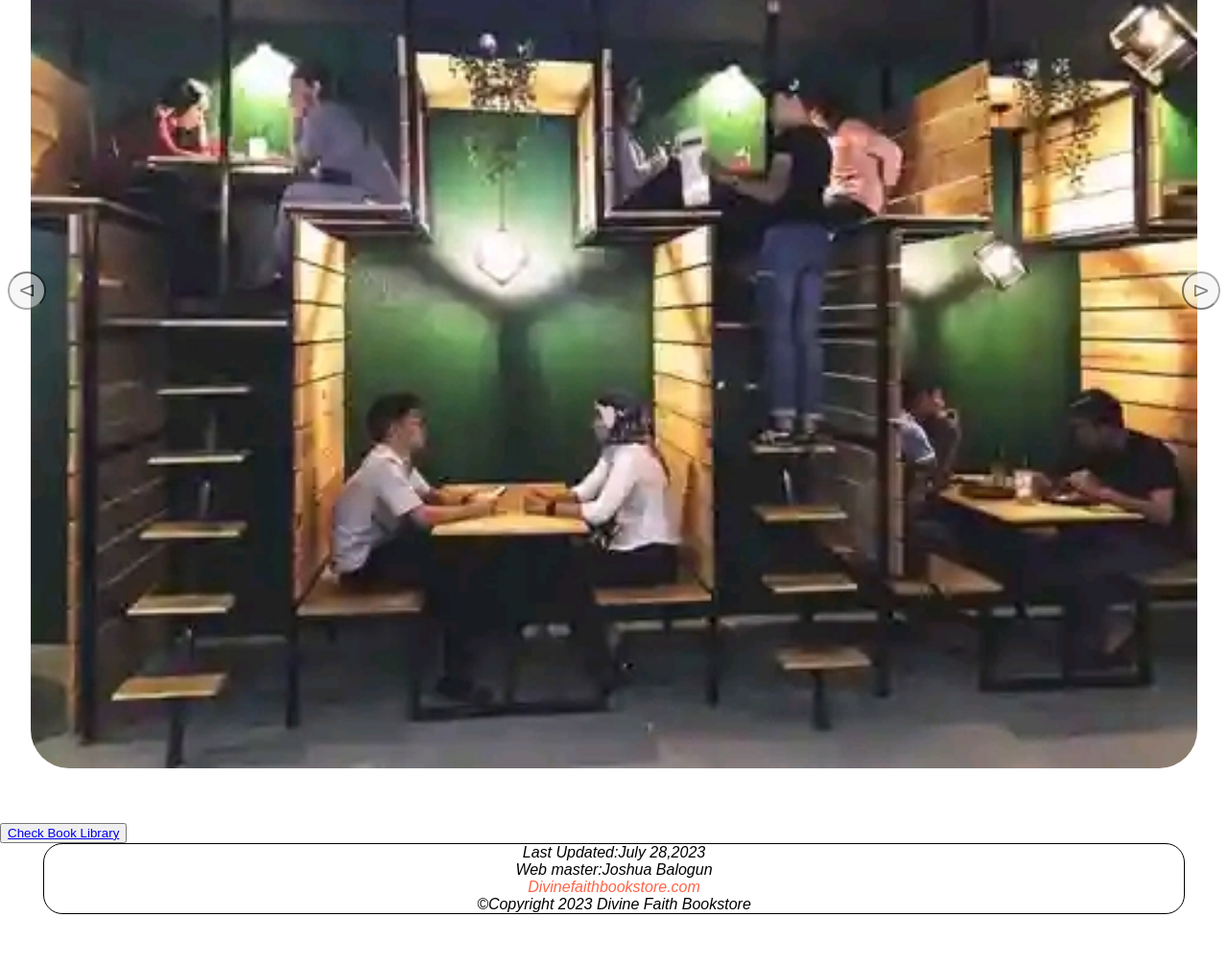
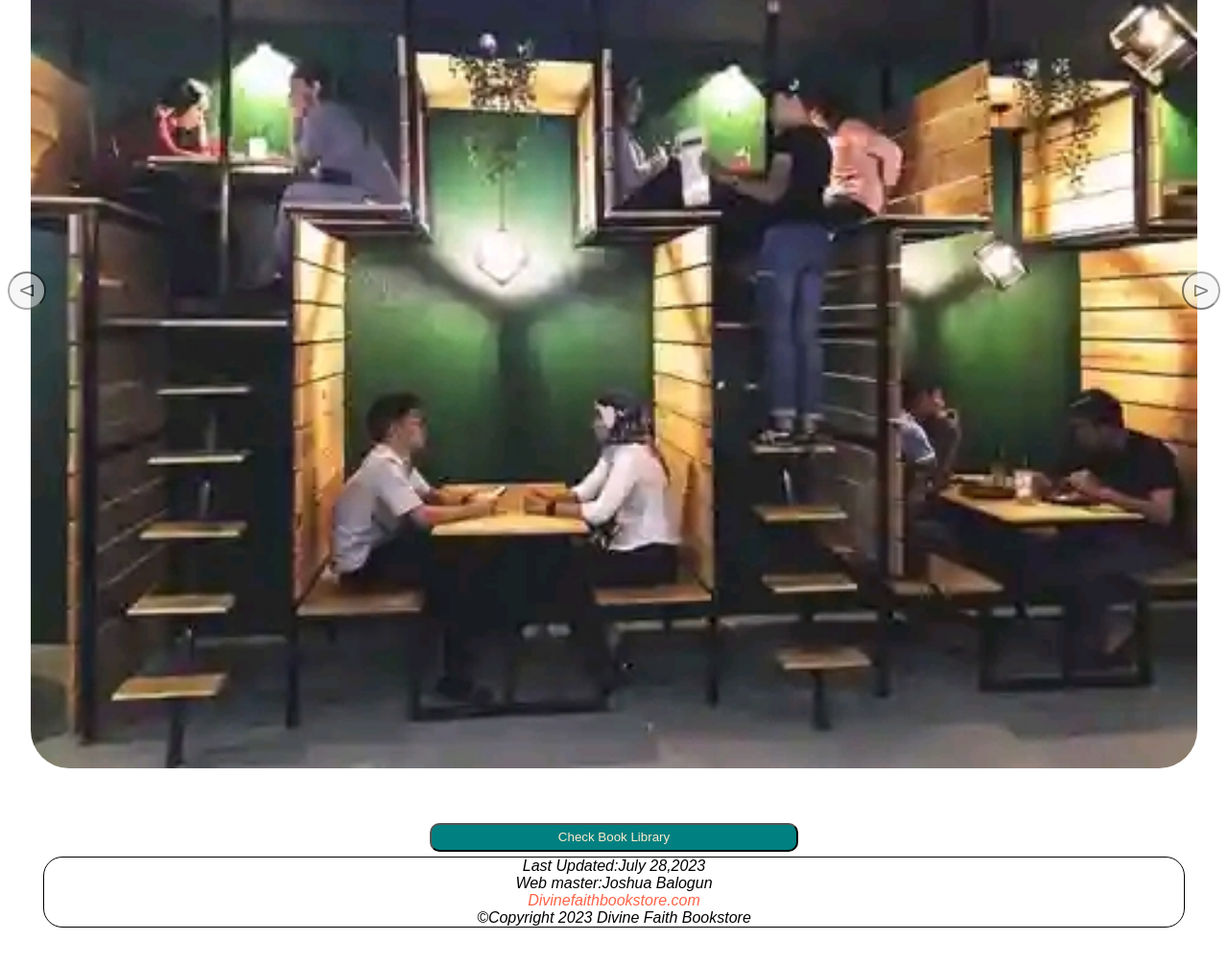
Before and after one commit to Coolljoshh18/bookstore, a plain HTML site: page index.html in a window 1280 px wide. Shown: the part 2067-3072 px from the top of the page at 96% size. Drawn offline with Linux system fonts and the light colour scheme.

Commit message:
Update style.css

```diff
--- a/style.css
+++ b/style.css
@@ -7,25 +7,6 @@ body {
  margin: 0;
  padding: 0;
 
-}
-
-#main {
- position: relative;
- animation-name: main;
- animation-duration: 1s;
- transition: 2s;
-}
-
-@keyframes main {
- from {
-  bottom: -1000px;
-  opacity: 0;
- }
-
- to {
-  bottom: 0;
-  opacity: 1;
- }
 }
 
 :root {
@@ -72,6 +53,24 @@ hr {
 
  100% {
   transform: rotate(360deg);
+ }
+}
+
+#main {
+ position: relative;
+ animation-name: main;
+ animation-duration: 2s;
+}
+
+@keyframes main {
+ from {
+  bottom: -1000px;
+  opacity: 0;
+ }
+
+ to {
+  bottom: 0;
+  opacity: 1;
  }
 }
 
@@ -280,7 +279,7 @@ iframe {
  border-radius: 20px;
  background-color: white;
  box-shadow: 0 4px 8px 0 rgba(0, 0, 0, 0.2), 0 6px 20px 0 rgba(0, 0, 0, 0.19);
- height:240px;
+ height: 240px;
 }
 
 
@@ -396,6 +395,19 @@ address a {
  opacity: 0.3;
 }
 
+.recentpage {
+ margin: 0 auto 5px auto;
+ display: block;
+ width: 30%;
+ height: 30px;
+ background-color: teal;
+ border-radius: 10px;
+}
+
+.recentpage a {
+ text-decoration-line: none;
+ color: blanchedalmond;
+}
 
 /* style for landscape */
 /*@media (orientation:landscape) {
```
